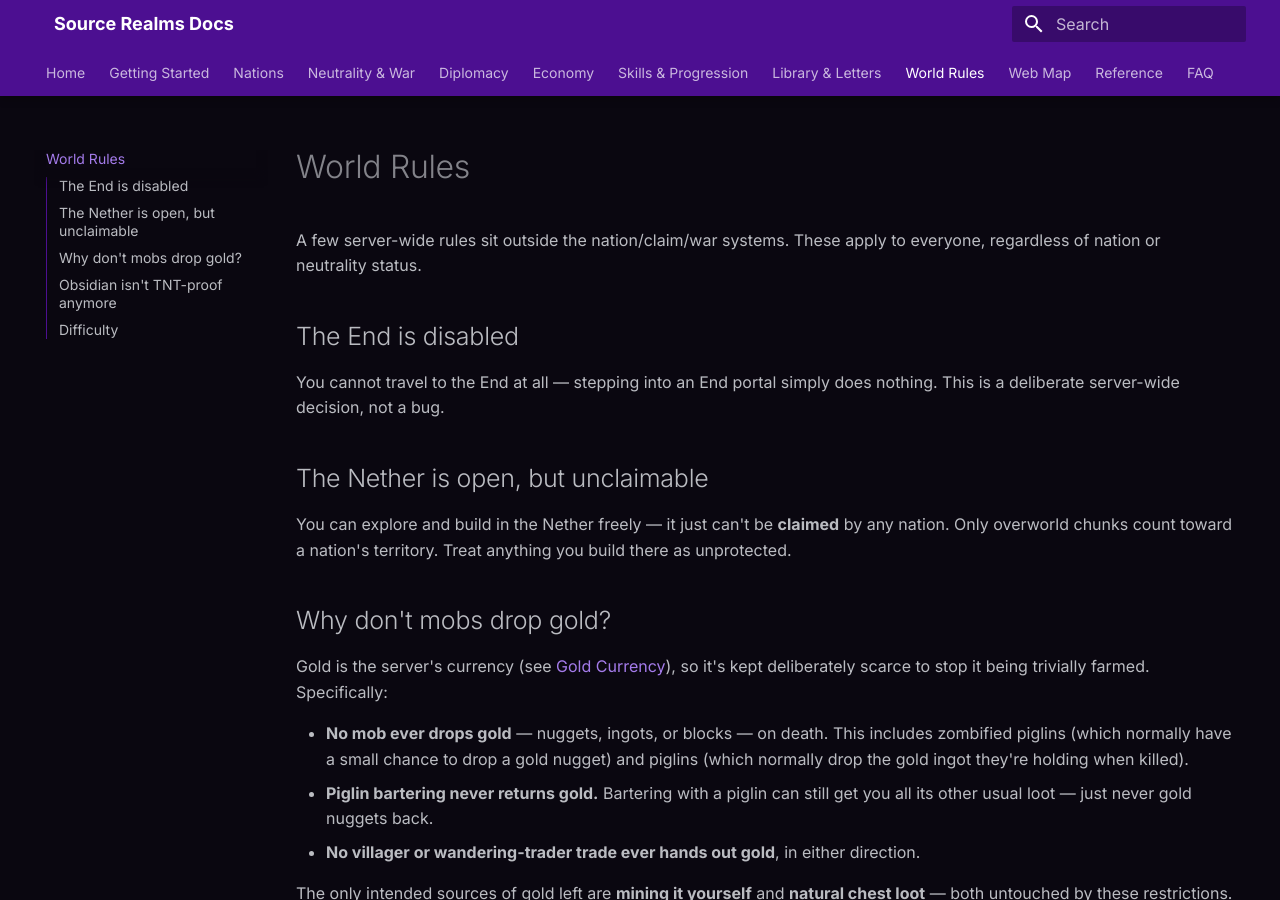
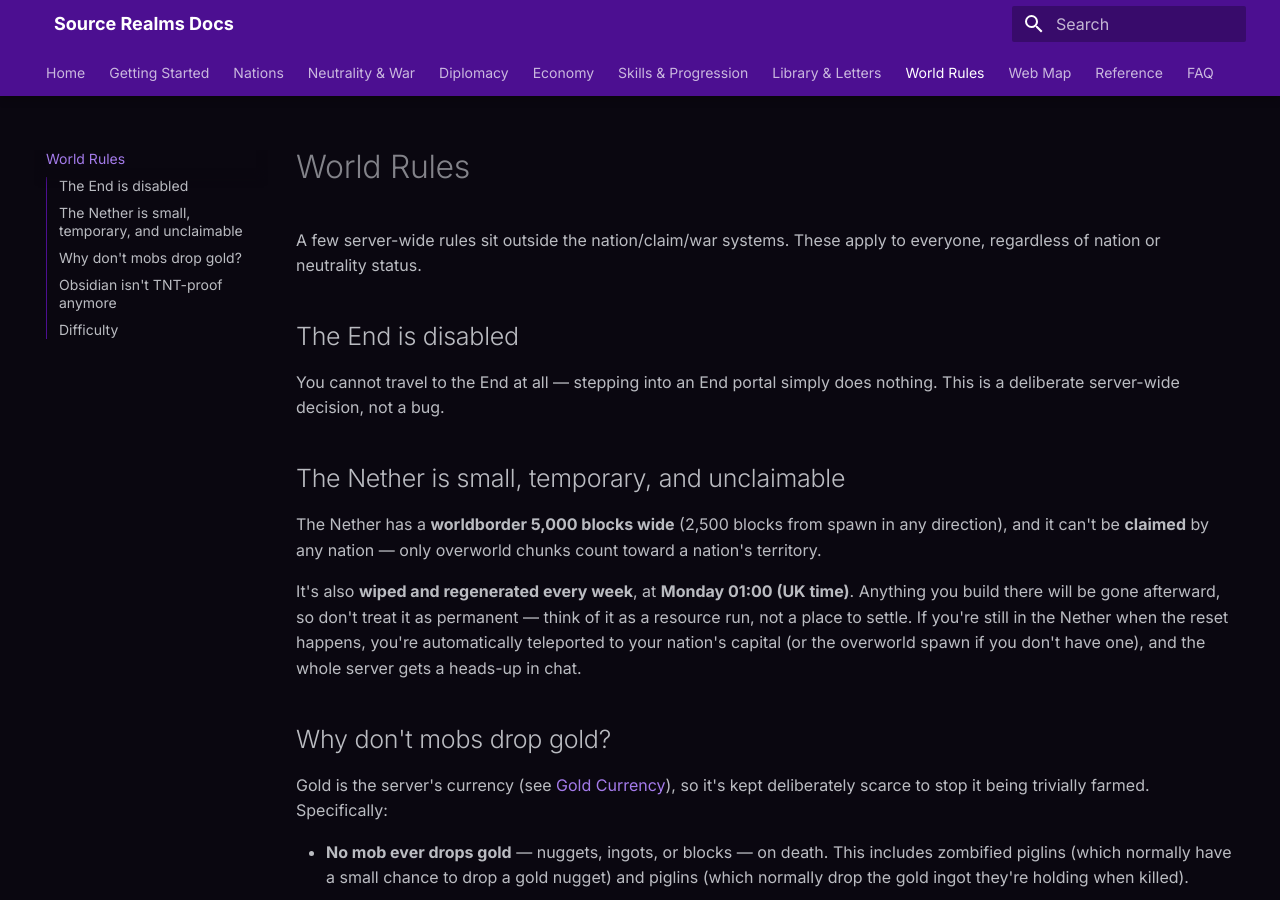
Before and after one commit to SourceRealms/sourcerealms-docs, an MkDocs documentation site: the page built from docs/world-rules.md, in a window 1280 px wide and 900 px high. Built offline with MkDocs 1.6.1 and Material for MkDocs 9.7.7, drawn with Linux system fonts in a browser that asks for light colours.

Commit message:
Document the weekly Nether reset + worldborder
The Nether is no longer a permanent explore-freely space: it has a
5,000-wide worldborder and is fully wiped/regenerated every Monday
01:00 UK time. Players caught inside are teleported to their nation's
capital (or overworld spawn) with a server-wide heads-up.

```diff
--- a/docs/world-rules.md
+++ b/docs/world-rules.md
@@ -8,10 +8,16 @@ regardless of nation or neutrality status.
 You cannot travel to the End at all — stepping into an End portal simply does nothing. This is a
 deliberate server-wide decision, not a bug.
 
-## The Nether is open, but unclaimable
+## The Nether is small, temporary, and unclaimable
 
-You can explore and build in the Nether freely — it just can't be **claimed** by any nation. Only
-overworld chunks count toward a nation's territory. Treat anything you build there as unprotected.
+The Nether has a **worldborder 5,000 blocks wide** (2,500 blocks from spawn in any direction), and it
+can't be **claimed** by any nation — only overworld chunks count toward a nation's territory.
+
+It's also **wiped and regenerated every week**, at **Monday 01:00 (UK time)**. Anything you build there
+will be gone afterward, so don't treat it as permanent — think of it as a resource run, not a place to
+settle. If you're still in the Nether when the reset happens, you're automatically teleported to your
+nation's capital (or the overworld spawn if you don't have one), and the whole server gets a heads-up
+in chat.
 
 ## Why don't mobs drop gold?
 
```
Also changed, not shown: docs/nations/claims-territory.md (+3 -2 lines).
